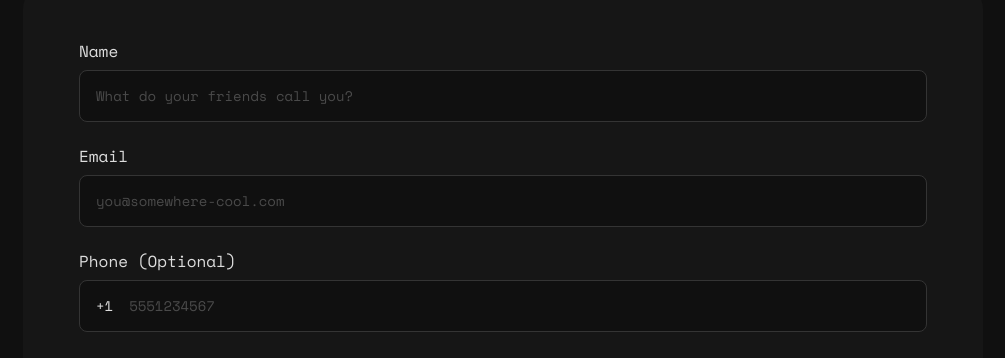
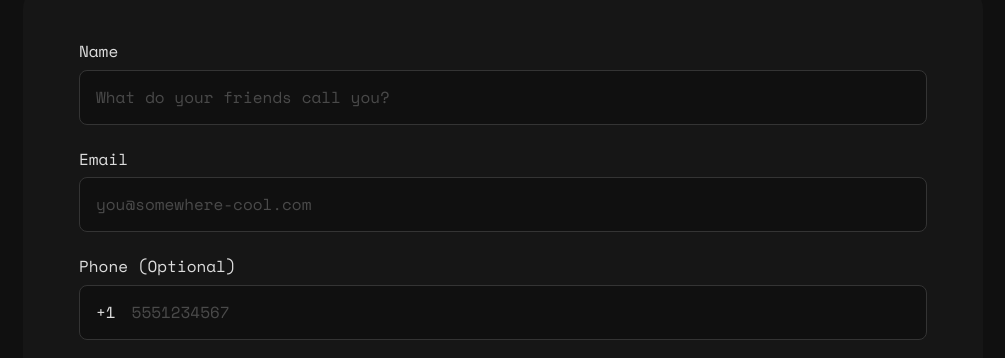
Before and after one commit to ashujainvi/ashu-jainvi-ui, a React (Vite) app: page /contact in a window 1280 px wide. Shown: the part 415-773 px from the top of the page, without its empty margins (137-1142 px from the left). Built offline with nearby package versions, Linux system fonts and the light colour scheme; no server answers.

Commit message:
fix font sizes for auto zoom issue on safari

```diff
--- a/src/organisms/ContactForm/ContactForm.module.css
+++ b/src/organisms/ContactForm/ContactForm.module.css
@@ -39,7 +39,7 @@
   width: 100%;
   padding: 1rem;
   font-family: var(--font-family-secondary);
-  font-size: 0.875rem;
+  font-size: 1rem;
   color: var(--color-gray-lighter);
   background-color: var(--color-gray-darkest);
   border: 1px solid var(--color-gray-dark);
@@ -68,7 +68,7 @@
   -webkit-box-shadow: 0 0 0 1000px var(--color-gray-darkest) inset;
   box-shadow: 0 0 0 1000px var(--color-gray-darkest) inset;
   font-family: var(--font-family-secondary);
-  font-size: 0.875rem;
+  font-size: 1rem;
   caret-color: var(--color-gray-lighter);
   transition: background-color 5000s ease-in-out 0s;
 }
@@ -89,7 +89,7 @@
 .phonePrefix {
   padding-left: 1rem;
   font-family: var(--font-family-secondary);
-  font-size: 0.875rem;
+  font-size: 1rem;
   color: var(--color-gray-light);
   user-select: none;
 }
```
